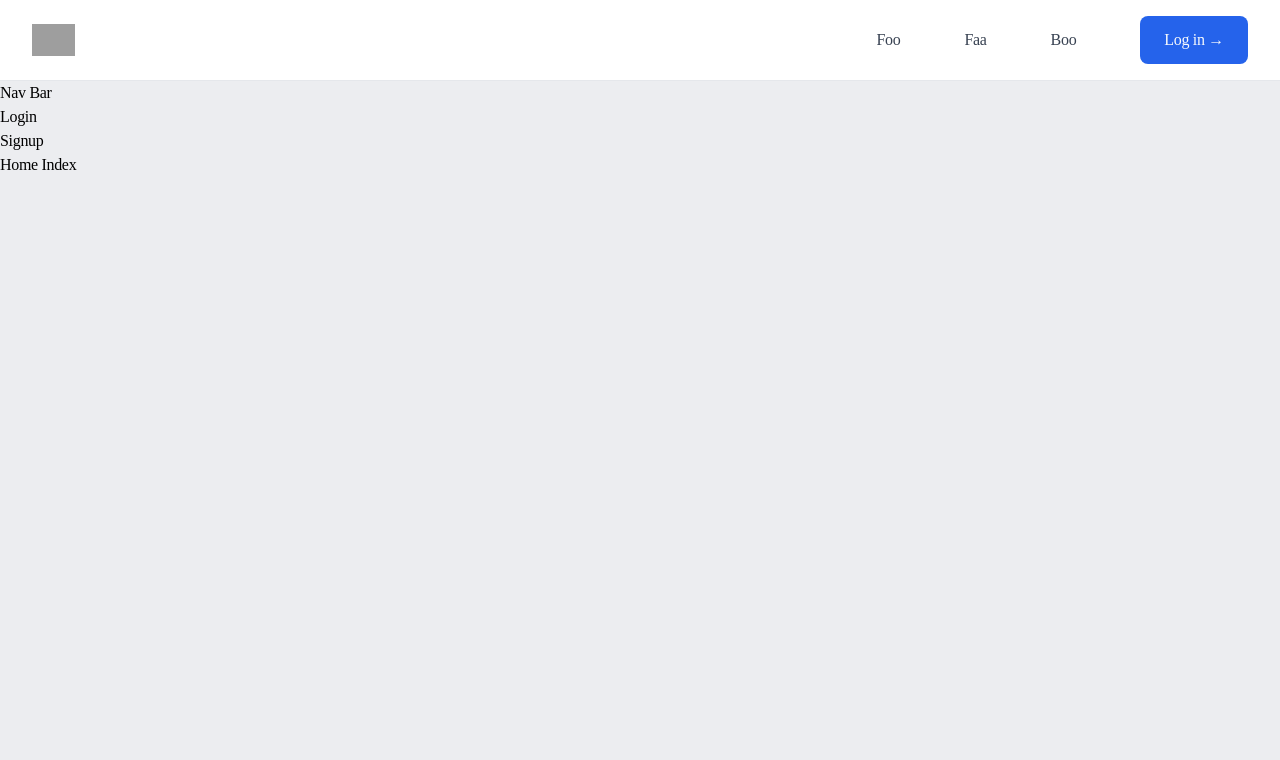
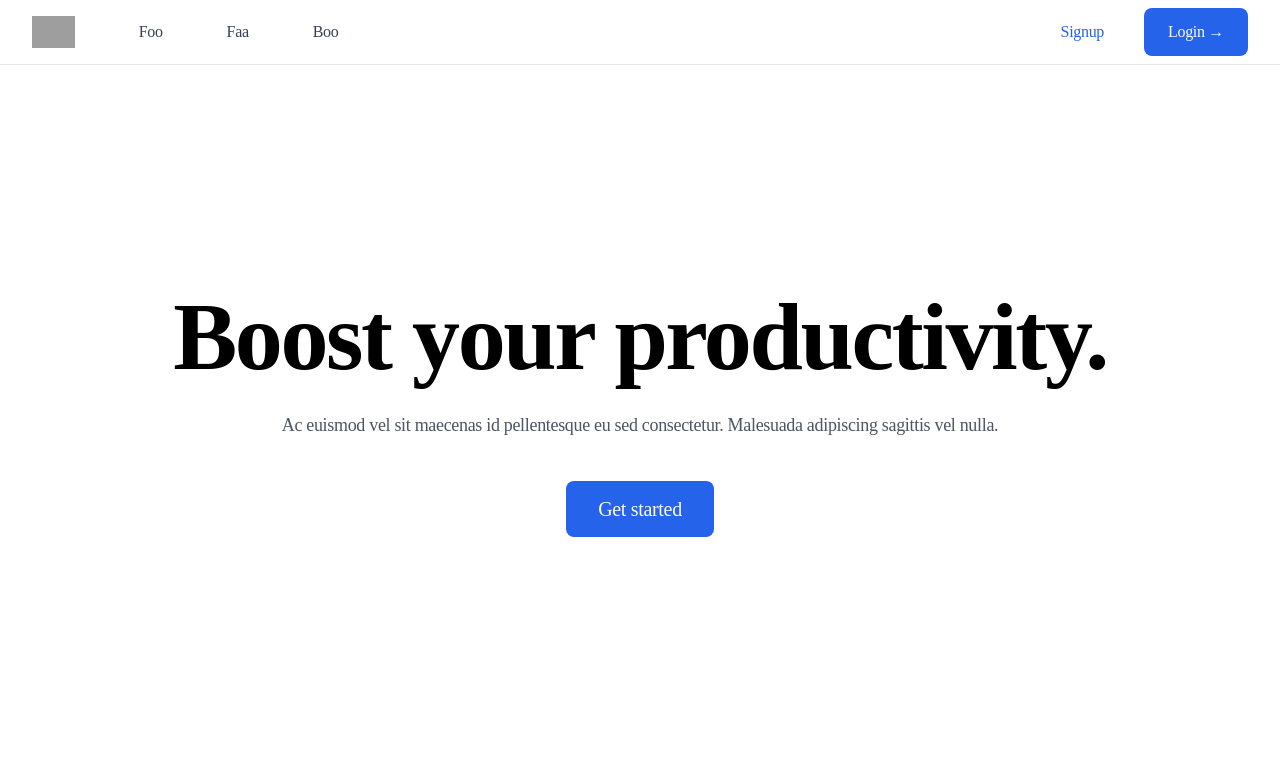
Before and after one commit to yoon-js/kollab, a Django app: page / in a window 1280 px wide. Shown: the top 760 px of the page. Run offline with Django 4.2, Linux system fonts and the light colour scheme; parts of the project's set-up code (start-up, migrations or seed data) failed here and were passed over; some libraries are stand-ins or nearby versions; grey boxes are pictures that could not be loaded.

Commit message:
Lds fix static dir (#18)
* navbarupdate

* homenavbar updated

* topnavbar link & home hero

* static file link error resolve

* static file link error resolve

* base.py revised

* base.py & head.html url change

* fixed: static dirs

---------

Co-authored-by: yoon-js <hyper20151501@gmail.com>

```diff
--- a/core/static/css/main.css
+++ b/core/static/common/css/main.css
@@ -17,9 +17,9 @@ a {
      -moz-appearance: unset;
           appearance: unset;
 }
-a:hover {
+/* a:hover {
   text-decoration: underline;
-}
+} */
 
 ul {
   list-style: none;
@@ -62,7 +62,7 @@ body {
   letter-spacing: -0.02em;
   line-height: 1.2em;
   word-break: keep-all;
-  background-color: #ecedf0;
+  background-color: #ffffff;
 }
 
 div, section {
--- a/core/templates/home/base.html
+++ b/core/templates/home/base.html
@@ -6,14 +6,15 @@
 <body>
 
   <header class="bg-white border-b border-solid border-gray-200">
-  <nav class="mx-auto flex max-w-7xl items-center justify-between p-4 lg:px-8" aria-label="Global">
-      <div class="flex lg:flex-1 flex-shrink">
+  <nav class="mx-auto flex max-w-7xl items-center justify-between p-2 lg:px-8" aria-label="Global">
+    <div class="flex gap-x-10">
+      <div class="flex lg:flex flex-shrink items-center">
         <a href="#" class="-m-1.5 p-1.5">
           <span class="sr-only">Your Company</span>
           <img class="h-8 w-auto" src="https://tailwindui.com/img/logos/mark.svg?color=indigo&shade=600" alt="">
         </a>
       </div>
-      <div class="flex lg:hidden">
+      <div class="flex lg:flex-1 lg:hidden">
         <button type="button" class="-m-2.5 inline-flex items-center justify-center rounded-md p-2.5 text-gray-700">
           <span class="sr-only">Open main menu</span>
           <svg class="h-6 w-6" fill="none" viewBox="0 0 24 24" stroke-width="1.5" stroke="currentColor" aria-hidden="true">
@@ -21,29 +22,23 @@
           </svg>
         </button>
       </div>
-      <div class="flex gap-x-10">
         <div class="hidden lg:flex lg:gap-x-4">
           <a href="#" class="px-6 py-3 rounded-lg text-md font-normal leading-6 text-gray-700 hover:bg-gray-200">Foo</a>
           <a href="#" class="px-6 py-3 rounded-lg text-md font-normal leading-6 text-gray-700 hover:bg-gray-200">Faa</a>
           <a href="#" class="px-6 py-3 rounded-lg text-md font-normal leading-6 text-gray-700 hover:bg-gray-200">Boo</a>
         </div>
-      <div class="hidden lg:flex lg:flex-1 lg:justify-end">
-        <a href="#" class="px-6 py-3 rounded-lg bg-blue-600 text-md font-medium leading-6 text-slate-50 hover:bg-blue-800">Log in <span aria-hidden="true">&rarr;</span></a>
-      </div>
+    </div>
+      <div class="hidden lg:flex lg:flex-1 lg:justify-end gap-x-4">
+        {% if user.is_authenticated %}
+        <a href="{% url 'home:signup' %}" class="px-6 py-3 rounded-lg bg-blue-600 text-md font-medium leading-6 text-blue-600 hover:underline">User: {{ user.get_username }}</a>
+        <a href="{% url 'logout' %}?next={{ request.path }}" class="px-6 py-3 rounded-lg bg-blue-600 text-md font-medium leading-6 text-slate-50 hover:bg-blue-800">Logout</a>
+        {% else %}
+        <a href="{% url 'home:signup' %}" class="px-6 py-3 rounded-lg text-md font-normal leading-6 text-blue-600 hover:underline">Signup</a>
+        <a href="{% url 'login' %}?next={{ request.path }}" class="px-6 py-3 rounded-lg bg-blue-600 text-md font-medium leading-6 text-slate-50 hover:bg-blue-800">Login <span aria-hidden="true">&rarr;</span></a>
+        {% endif %}
       </div>
   </nav>
 </header>
-
-  <h1> Nav Bar </h1>
-  <ul class="sidebar-nav">
-    {% if user.is_authenticated %}
-      <li>User: {{ user.get_username }}</li>
-      <li><a href="{% url 'logout' %}?next={{ request.path }}">Logout</a></li>
-    {% else %}
-      <li><a href="{% url 'login' %}?next={{ request.path }}">Login</a></li>
-      <li><a href="{% url 'home:signup' %}">Signup</a></li>
-    {% endif %}
-  </ul>
 
   {% block content %}
   {% endblock %}
--- a/core/templates/home/head.html
+++ b/core/templates/home/head.html
@@ -6,6 +6,6 @@
     <title>AppName</title>
     <!-- tailwind css CDN -->
     <script src="https://cdn.tailwindcss.com"></script>
-    <!-- stylesheet link error not fixed. Need to check if custom.py is reading the static folder properly -->
-    <link rel="stylesheet" href="{% static 'static/css/main.css' %}">
+    <!-- css global style link -->
+    <link rel="stylesheet" href="{% static 'common/css/main.css' %}">
 </head>
--- a/core/templates/home/home.html
+++ b/core/templates/home/home.html
@@ -1,4 +1,12 @@
 {% extends "home/base.html" %}
 {% block content%}
-<h1>Home Index</h1>
+<div class="w-full py-56 items-center justify-between p-4 lg:px-8 overflow-hidden">
+    <div class="mx-auto max-w-7xl">
+        <h2 class="text-5xl font-bold text-center tracking-tight text-black sm:text-8xl">Boost your productivity.</h2>
+        <p class="mt-6 text-lg text-center leading-8 text-gray-600">Ac euismod vel sit maecenas id pellentesque eu sed consectetur. Malesuada adipiscing sagittis vel nulla.</p>
+        <div class="mt-10 flex items-center justify-center gap-x-6">
+      <a href="#" class="px-8 py-4 rounded-lg bg-blue-600 text-xl font-medium leading-6 text-slate-50 hover:bg-blue-800">Get started</a>
+    </div>
+    </div>
+</div>
 {% endblock %}
```
Also changed, not shown: core/project/settings/base.py (+6 -2 lines), core/static/common/css/main.scss (renamed from core/static/css/main.scss), core/static/common/css/reset.css (renamed from core/static/css/reset.css), core/static/common/css/reset.scss (renamed from core/static/css/reset.scss), 4 other files.
